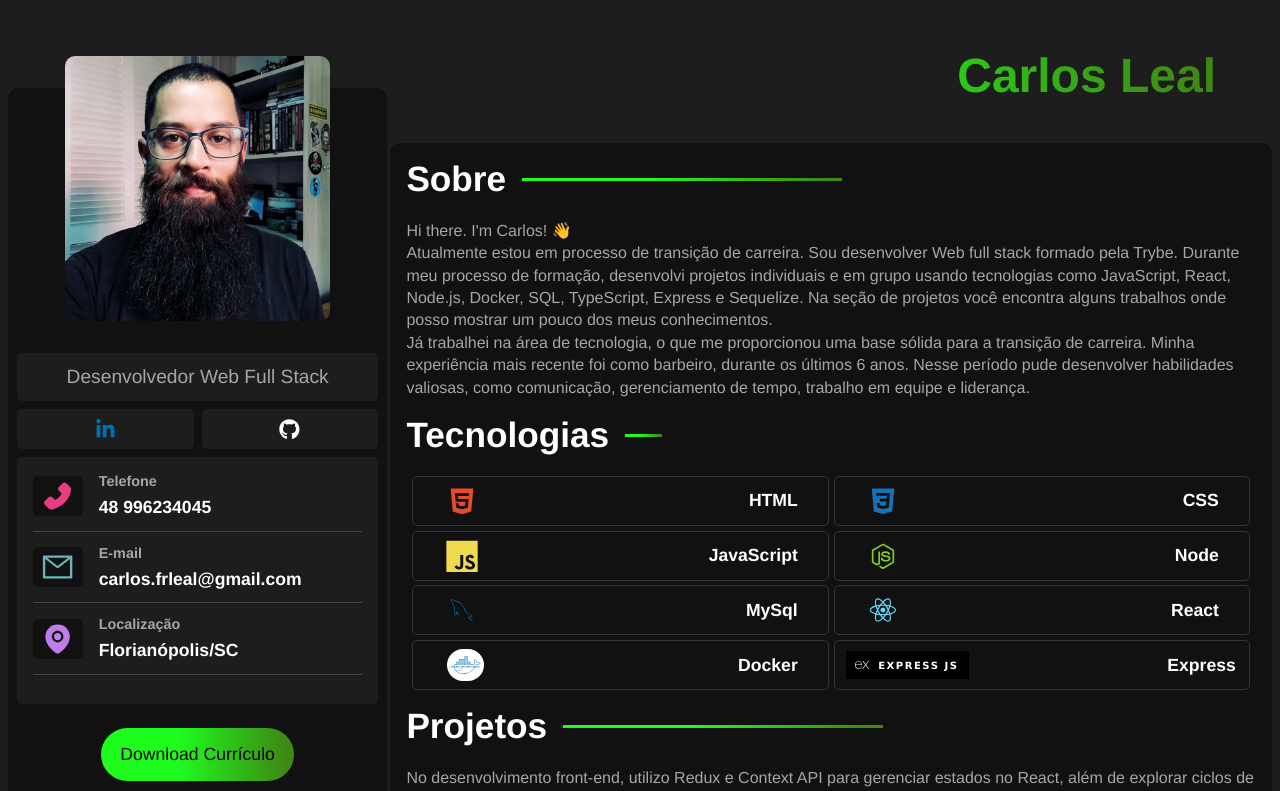
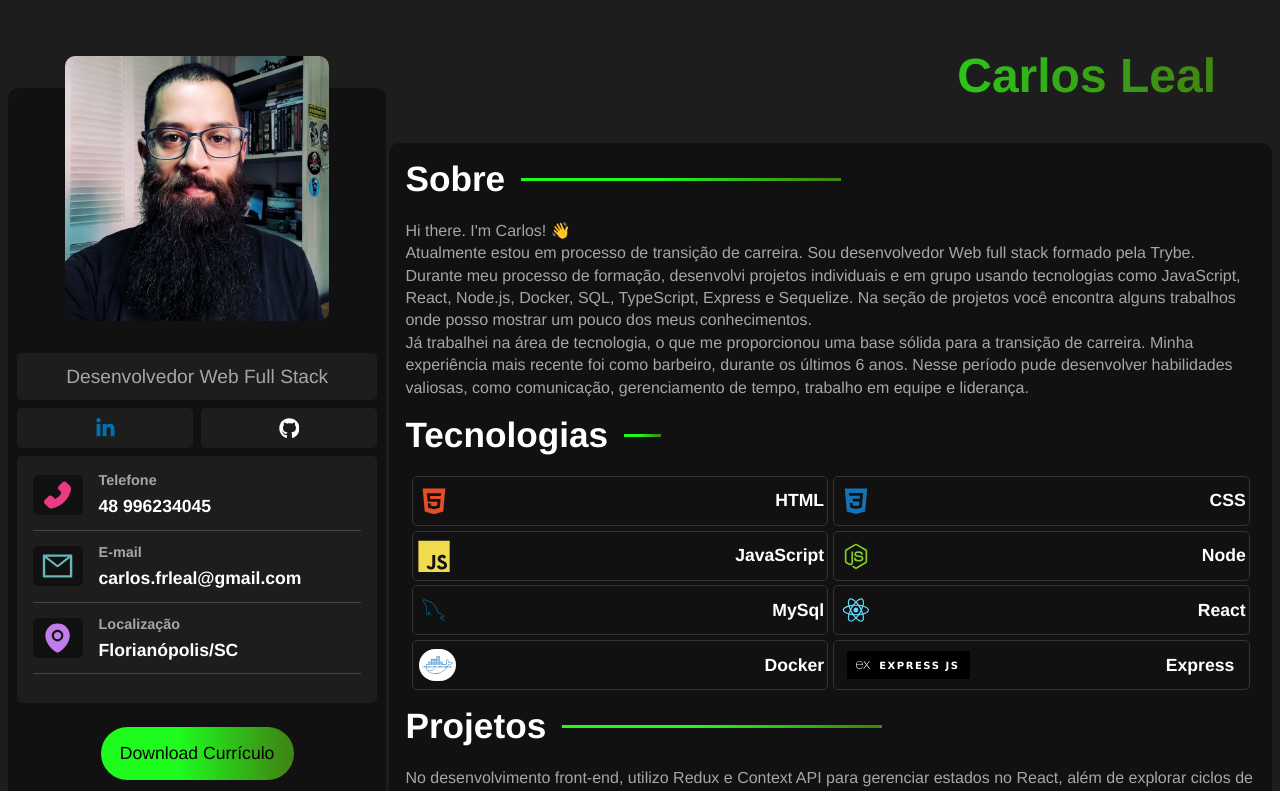
Before and after one commit to carlosleal89/portfolio, a React (Vite) app: page / in a window 1280 px wide. Shown: the top 791 px of the page. Built offline with nearby package versions, Linux system fonts and the light colour scheme.

Commit message:
correção texto Sobre

```diff
--- a/src/components/AboutContainer.tsx
+++ b/src/components/AboutContainer.tsx
@@ -8,7 +8,7 @@ const AboutContainer: React.FC = () => {
       <p>
       Hi there. I'm Carlos! 👋
       <br />
-      Atualmente estou em processo de transição de carreira. Sou desenvolver Web full stack formado pela Trybe.
+      Atualmente estou em processo de transição de carreira. Sou desenvolvedor Web full stack formado pela Trybe.
       Durante meu processo de formação, desenvolvi projetos individuais e em grupo usando tecnologias como
       JavaScript, React, Node.js, Docker, SQL, TypeScript, Express e Sequelize. Na seção de projetos você encontra alguns trabalhos
       onde posso mostrar um pouco dos meus conhecimentos.
--- a/src/styles/media-queries.sass
+++ b/src/styles/media-queries.sass
@@ -1,36 +1,36 @@
 @use './variables'
 @use './mixins'
 
-@media screen and (min-width: 375px)
+// @media screen and (min-width: 375px)
 
-  #sidebar
+//   #sidebar
 
-  .tech-container
+//   .tech-container
 
-    .tech-grid
+//     .tech-grid
 
-      #Express
-          justify-content: center
-          padding: 0
+//       #Express
+//           justify-content: center
+//           padding: 0
 
-          .tech-icon
-            position: absolute
-            right: 3.5rem
+//           .tech-icon
+//             position: absolute
+//             right: 3.5rem
 
-@media screen and (min-width: 414px)
-  .tech-container
+// @media screen and (min-width: 414px)
+//   .tech-container
 
-    .tech-grid
+//     .tech-grid
 
-      #Express
-          justify-content: center
-          padding: 0
+//       #Express
+//           justify-content: center
+//           padding: 0
 
-          .tech-icon
-            position: absolute
+//           .tech-icon
+//             position: absolute
 
-          .tech-info
-            display: none
+//           .tech-info
+//             display: none
 
 @media screen and (min-width: 768px)
   #portfolio
@@ -51,8 +51,8 @@
   #sidebar
 
     margin-top: 5rem
-    width: 40%
-    max-width: 40%
+    width: 30%
+    max-width: 30%
 
     img
       position: relative
@@ -94,8 +94,8 @@
       color: #c17ceb
 
   #main-content-container
-    width: 60%
-    max-width: 60%
+    width: 70%
+    max-width: 70%
 
     #main-content
 
@@ -103,11 +103,12 @@
       max-width: 100%
 
   .tech-container
+    width: 100%
 
     .tech-grid
 
       .tech-card
-        justify-content: space-around
+        // justify-content: space-around
 
         .tech-info
           h3
```
